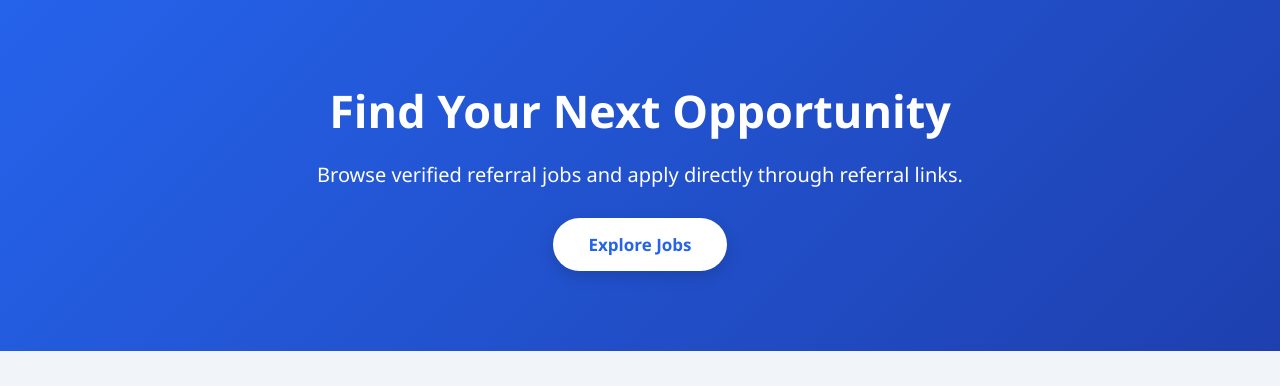
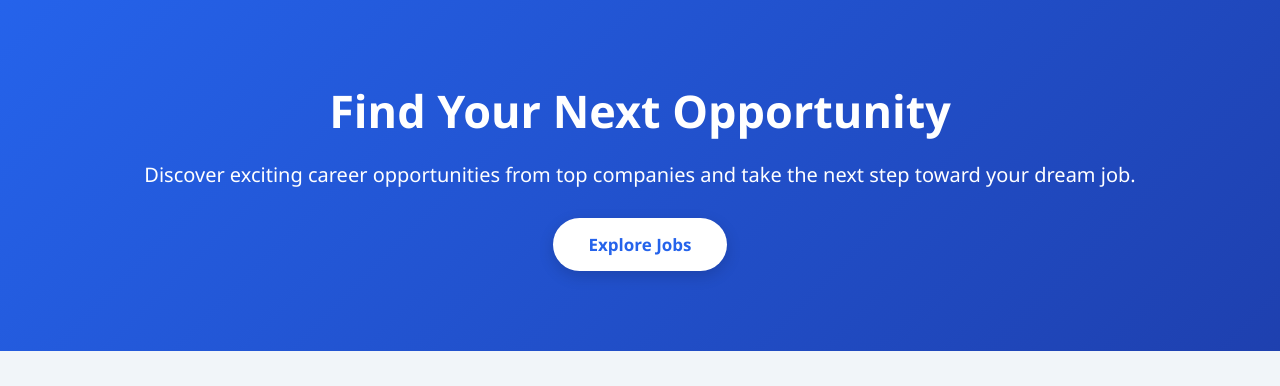
Before and after one commit to shaziamaqsood/JobReferralWebsite, a Flask app: page / in a window 1280 px wide. Shown: the part 69-455 px from the top of the page. Run offline with Flask 3, Linux system fonts and the light colour scheme; data that the repository does not hold is empty.

Commit message:
Update homepage description

```diff
--- a/templates/index.html
+++ b/templates/index.html
@@ -42,8 +42,8 @@
     </h1>
 
     <p>
-        Browse verified referral jobs and apply directly through referral links.
-    </p>
+    Discover exciting career opportunities from top companies and take the next step toward your dream job.
+</p>
 
     <a href="/jobs" class="hero-btn">
         Explore Jobs
```
